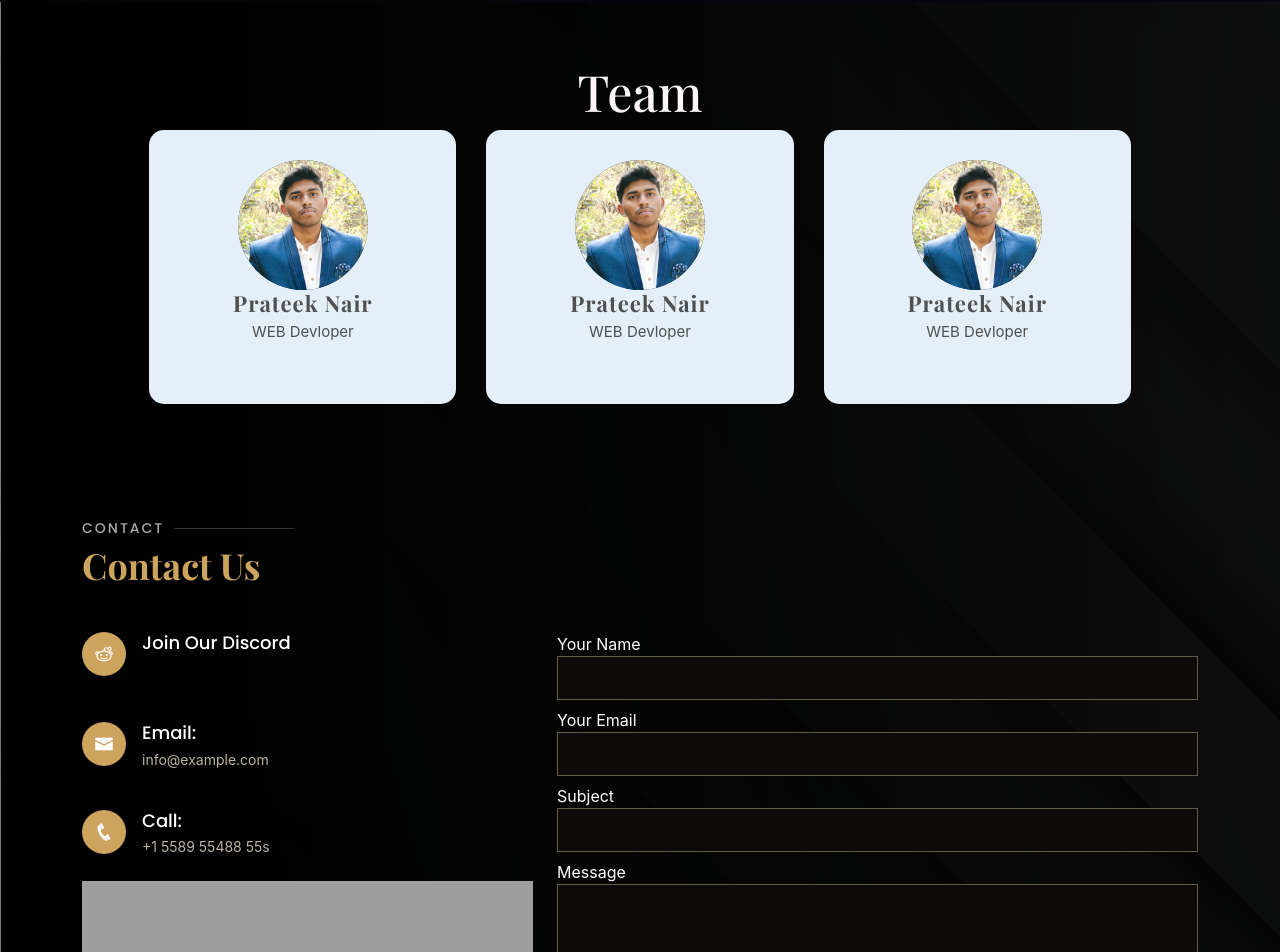
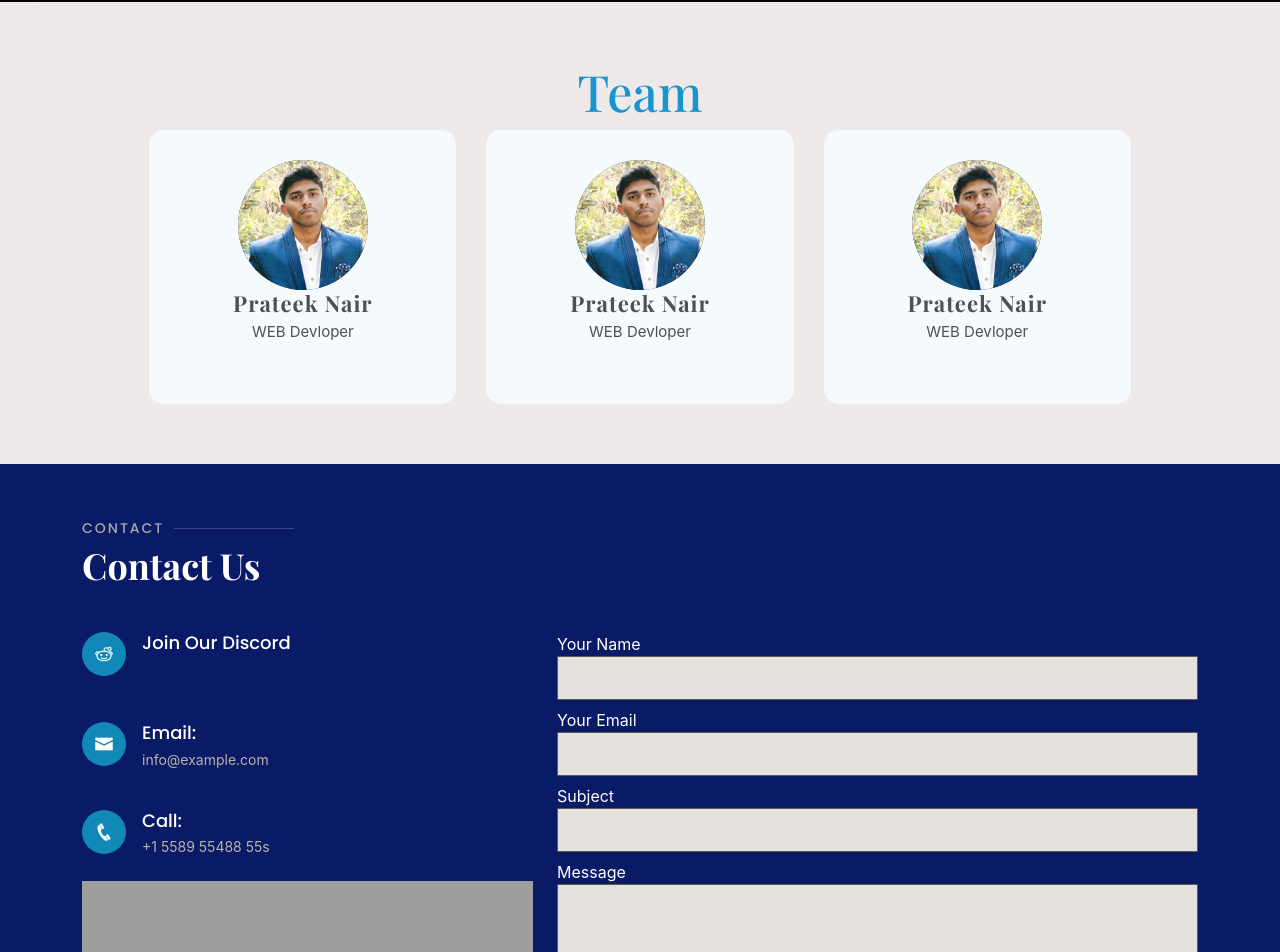
Before and after one commit to Biswa-bob/Cosmoinfinitas, a React (Create React App) app: page / in a window 1280 px wide. Shown: the part 1479-2431 px from the top of the page. Built offline with nearby package versions, Linux system fonts and the light colour scheme; grey boxes are pictures that could not be loaded; a web font is replaced by a local one.

Commit message:
UI changed

```diff
--- a/public/assets/css/style.css
+++ b/public/assets/css/style.css
@@ -3,7 +3,7 @@
 --------------------------------------------------------------*/
 body {
   font-family: "Open Sans", sans-serif;
-  background-image: url("../img/bg-3.png");
+  /* background-image: url("../img/bg-3.png"); */
   color: #fff;
 }
 
@@ -663,7 +663,7 @@
 }
 
 .section-bg {
-  background-color: #1a1814;
+  background-color: #f8f6f1;
 }
 
 .section-title {
@@ -911,16 +911,16 @@
   margin: auto;
 }
 .team {
-  /* background-color: rgb(240, 233, 233); */
+  background-color: rgb(240, 233, 233);
   /* background-image: url("../img/bg-3.png"); */
   /* height: 100vh; */
 }
 .team h1 {
-  color: rgb(252, 246, 246);
+  color: #1795cf;
   font-size: 50px;
 }
 .our-team {
-  background: #e4eff7;
+  background: #f5fafc;
   text-align: center;
   overflow: hidden;
   position: relative;
@@ -1051,9 +1051,13 @@
 /*--------------------------------------------------------------
 # Contact
 --------------------------------------------------------------*/
+.contact{
+  background-color: #091a66;
+}
 .contact .info {
   width: 100%;
   /* background-image: url("../img/bg-3.png"); */
+
 }
 
 .contact .info i {
@@ -1061,7 +1065,7 @@
   float: left;
   width: 44px;
   height: 44px;
-  background: #cda45e;
+  background: #1188b8;
   display: flex;
   justify-content: center;
   align-items: center;
@@ -1155,7 +1159,7 @@
   border-radius: 0;
   box-shadow: none;
   font-size: 14px;
-  background: #0c0b09;
+  background: #e4e1dc;
   border-color: #625b4b;
   color: white;
 }
@@ -1189,7 +1193,7 @@
 }
 
 .contact .php-email-form button[type="submit"] {
-  background: #cda45e;
+  background: #10658d;
   border: 0;
   padding: 10px 35px;
   color: #fff;
--- a/src/components/Contact.js
+++ b/src/components/Contact.js
@@ -30,13 +30,16 @@
     width: "100%",
     height: "290px",
   };
+  const s={
+    color:"white"
+  };
   return (
     <>
       <section id="contact" class="contact">
         <div class="container" data-aos="fade-up">
           <div class="section-title">
             <h2>Contact</h2>
-            <p>Contact Us</p>
+            <p style={s}>Contact Us</p>
           </div>
 
           <div class="row" >
```
